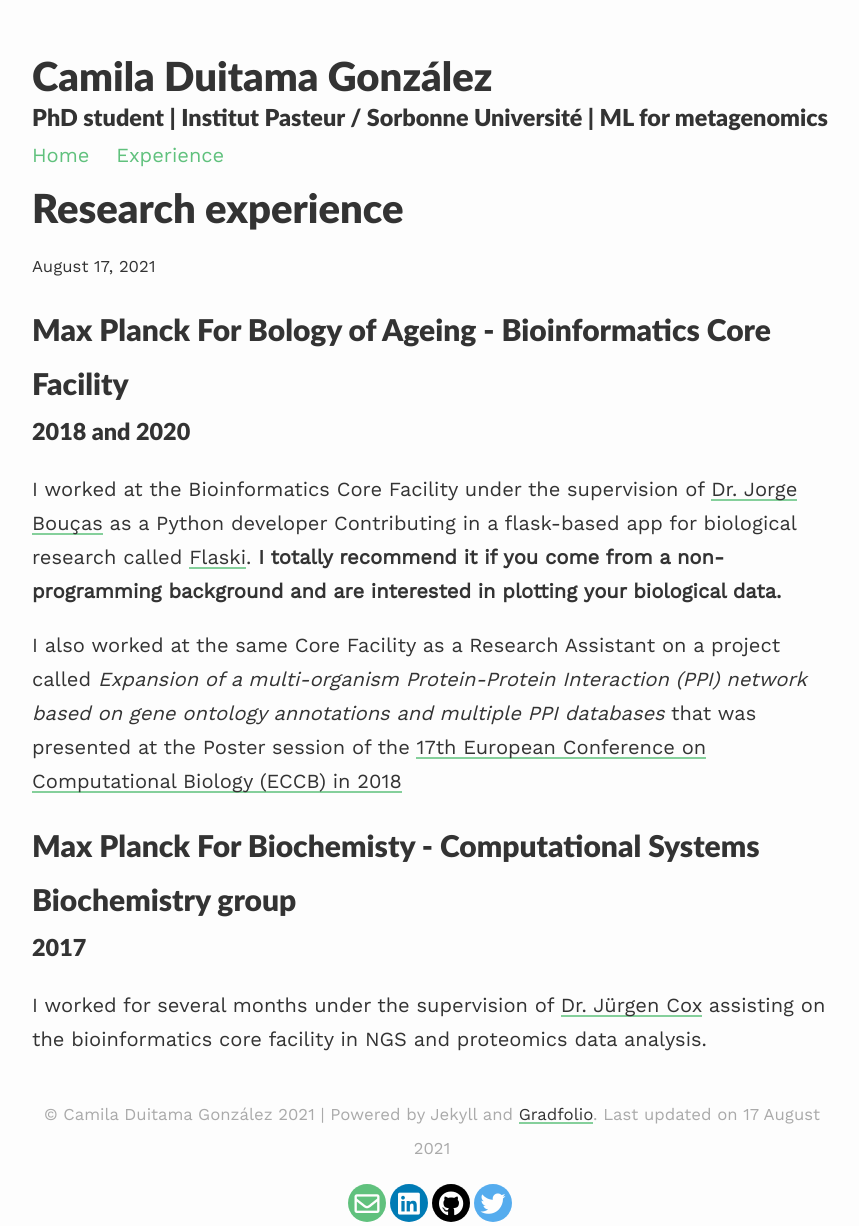
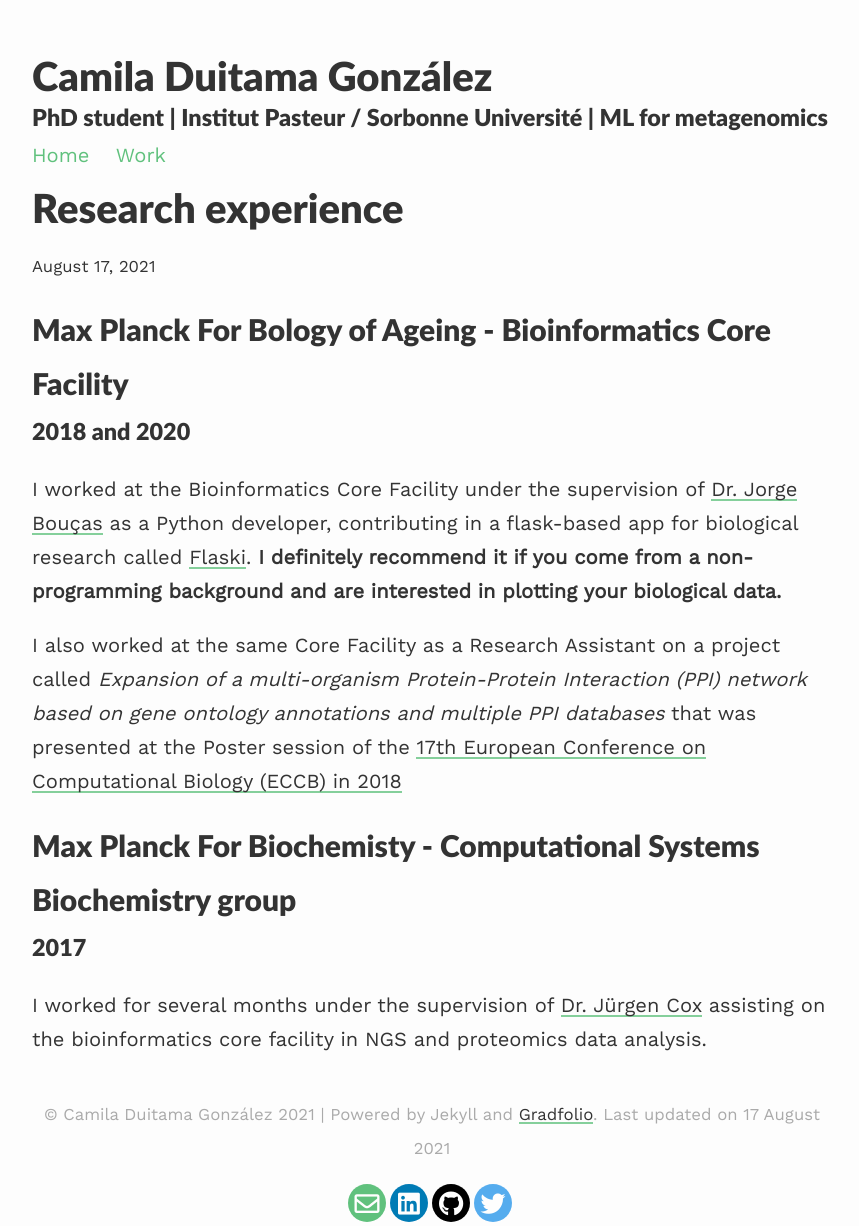
Before and after one commit to BioGeek/gradfolio, a Jekyll site: the page built from _projects/2_project.md, in a window 1280 px wide. Shown: the whole page, without its empty margins (208-1067 px from the left). Built offline with Jekyll 4.4.1, drawn with Linux system fonts in a browser that asks for light colours; nearby versions of some CDN libraries.

Commit message:
links and typos corrected

```diff
--- a/_includes/navigation.html
+++ b/_includes/navigation.html
@@ -1,4 +1,4 @@
 <div class="links scroll">
         <a href="{{site.baseurl}}/">Home</a>
-        <a href="{{site.baseurl}}/projects/">Experience</a>
+        <a href="{{site.baseurl}}/projects/">Work</a>
 </div>
--- a/_projects/2_project.md
+++ b/_projects/2_project.md
@@ -10,8 +10,9 @@ Max Planck For Bology of Ageing - Bioinformatics Core Facility
 
 
 I worked at the Bioinformatics Core Facility under the supervision of [Dr. Jorge Bouças](https://www.age.mpg.de/science/core-facilities/bioinformatics/service-leader)
-as a Python developer Contributing in a flask-based app for biological research called [Flaski](https://flaski.age.mpg.de).
-**I totally recommend it if you come from a non-programming background and are interested in plotting your biological data.**
+as a Python developer, contributing in a flask-based app for biological research called
+[Flaski](https://flaski.age.mpg.de).
+**I definitely recommend it if you come from a non-programming background and are interested in plotting your biological data.**
 
 I also worked at the same Core Facility as a Research Assistant on a project
 called *Expansion of a multi-organism Protein-Protein Interaction (PPI) network based on gene ontology annotations
@@ -24,4 +25,5 @@ Max Planck For Biochemisty - Computational Systems Biochemistry group
 ### 2017 ###
 
 
-I worked for several months under the supervision of [Dr. Jürgen Cox](https://www.biochem.mpg.de/cox) assisting on the bioinformatics core facility in NGS and proteomics data analysis.
+I worked for several months under the supervision of [Dr. Jürgen Cox](https://www.biochem.mpg.de/cox)
+assisting on the bioinformatics core facility in NGS and proteomics data analysis.
```
Also changed, not shown: _projects/1_project.md (+21 -9 lines), index.md (+7 -3 lines).
